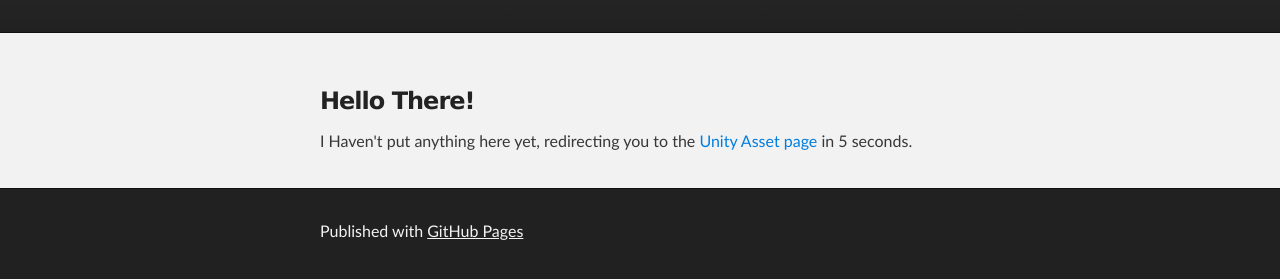
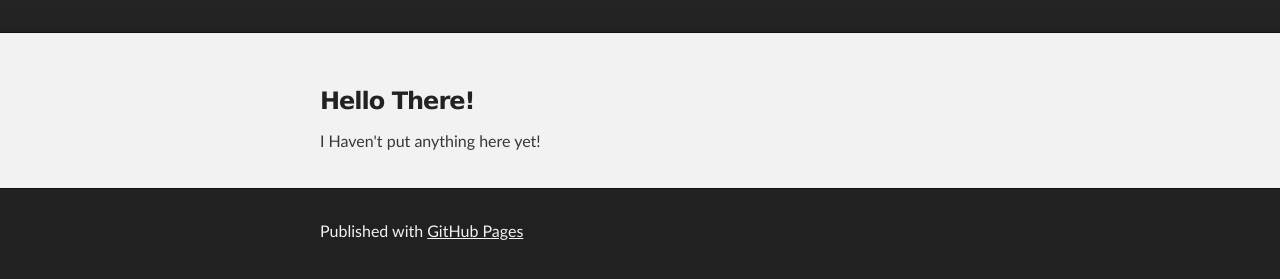
Before and after one commit to meeees/meeees.github.io, a plain HTML site: page index.html in a window 1280 px wide. Shown: the part 177-456 px from the top of the page. Drawn offline with Linux system fonts and the light colour scheme.

Commit message:
Update index.html

```diff
--- a/index.html
+++ b/index.html
@@ -2,7 +2,6 @@
 <html>
 
   <head>
-  <meta http-equiv="refresh" content="5; URL='unity'" />
     <meta charset='utf-8'>
     <meta http-equiv="X-UA-Compatible" content="chrome=1">
     <meta name="description" content="Meeees.GitHub.io : Website">
@@ -29,7 +28,7 @@
 <h3>
 <a id="welcome" class="anchor" href="#welcome" aria-hidden="true"><span aria-hidden="true" class="octicon octicon-link"></span></a>Hello There!</h3>
 
-<p>I Haven't put anything here yet, redirecting you to the <a href="unity">Unity Asset page</a> in 5 seconds.</p>
+        <p>I Haven't put anything here yet! </p>
 </div>
 
     <!-- FOOTER  -->
```
